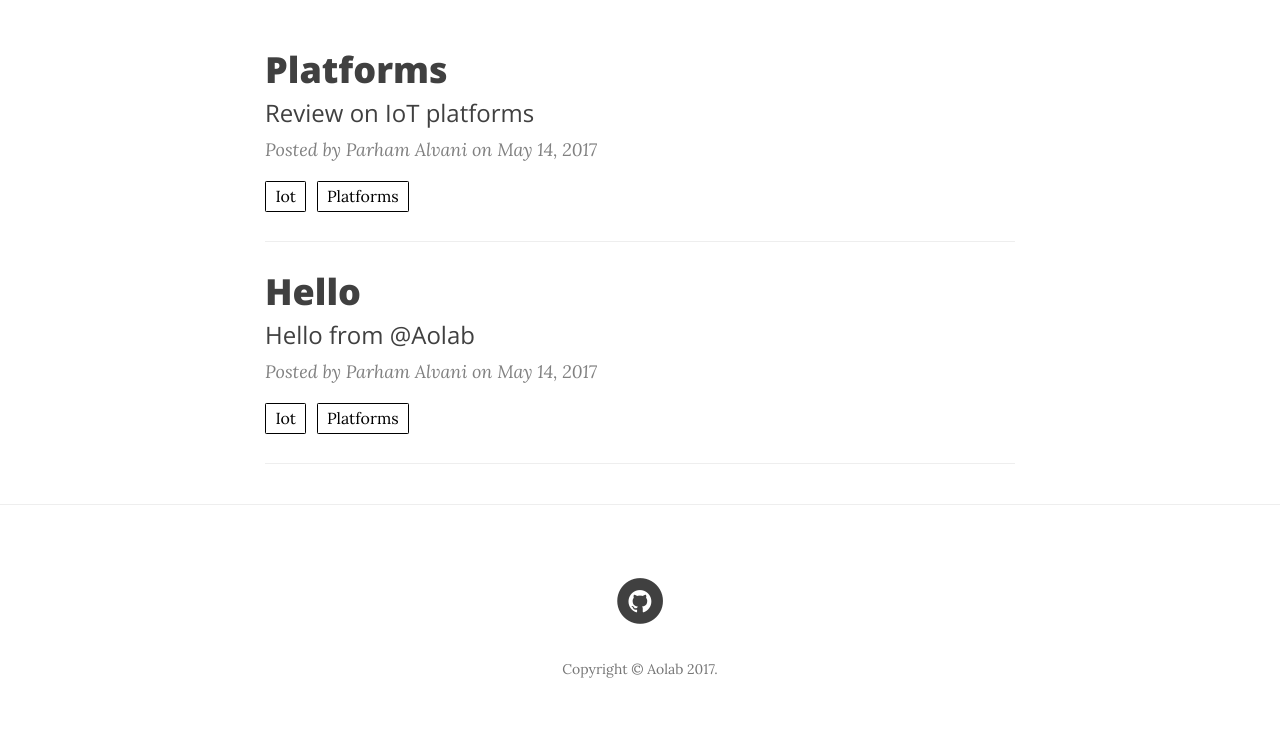
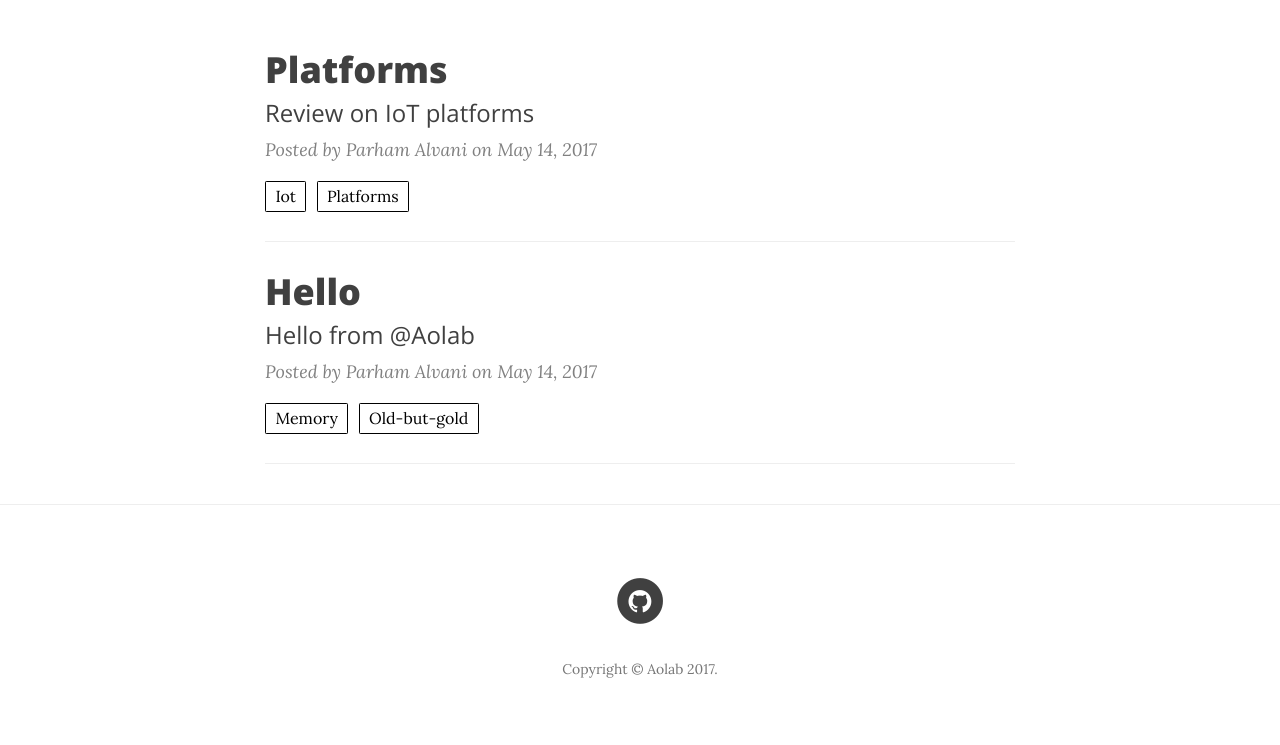
Before and after one commit to AoLab/AoLab.github.io, a Jekyll site: the page built from index.html, in a window 1280 px wide. Shown: the part 448-1193 px from the top of the page. Built offline with Jekyll 4.4.1, drawn with Linux system fonts in a browser that asks for light colours; nearby versions of some CDN libraries; the list of posts is cut into pages by our own code.

Commit message:
Hello post tags were added.

```diff
--- a/_posts/2017-05-14-Hello.html
+++ b/_posts/2017-05-14-Hello.html
@@ -2,7 +2,7 @@
 layout: post
 title: Hello
 author: Parham Alvani
-tags: iot platforms
+tags: memory old-but-gold
 subtitle: Hello from @Aolab
 ---
 
```
